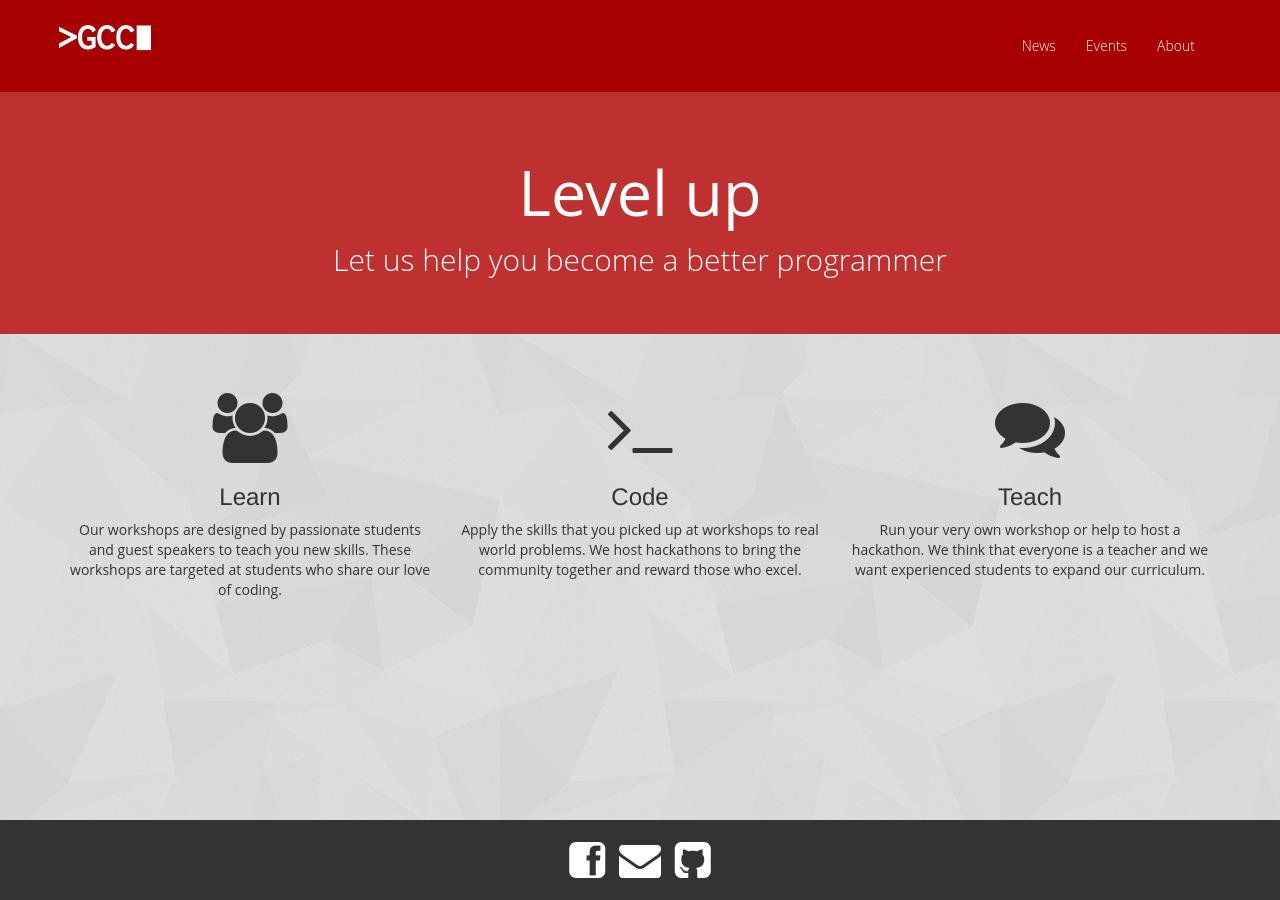
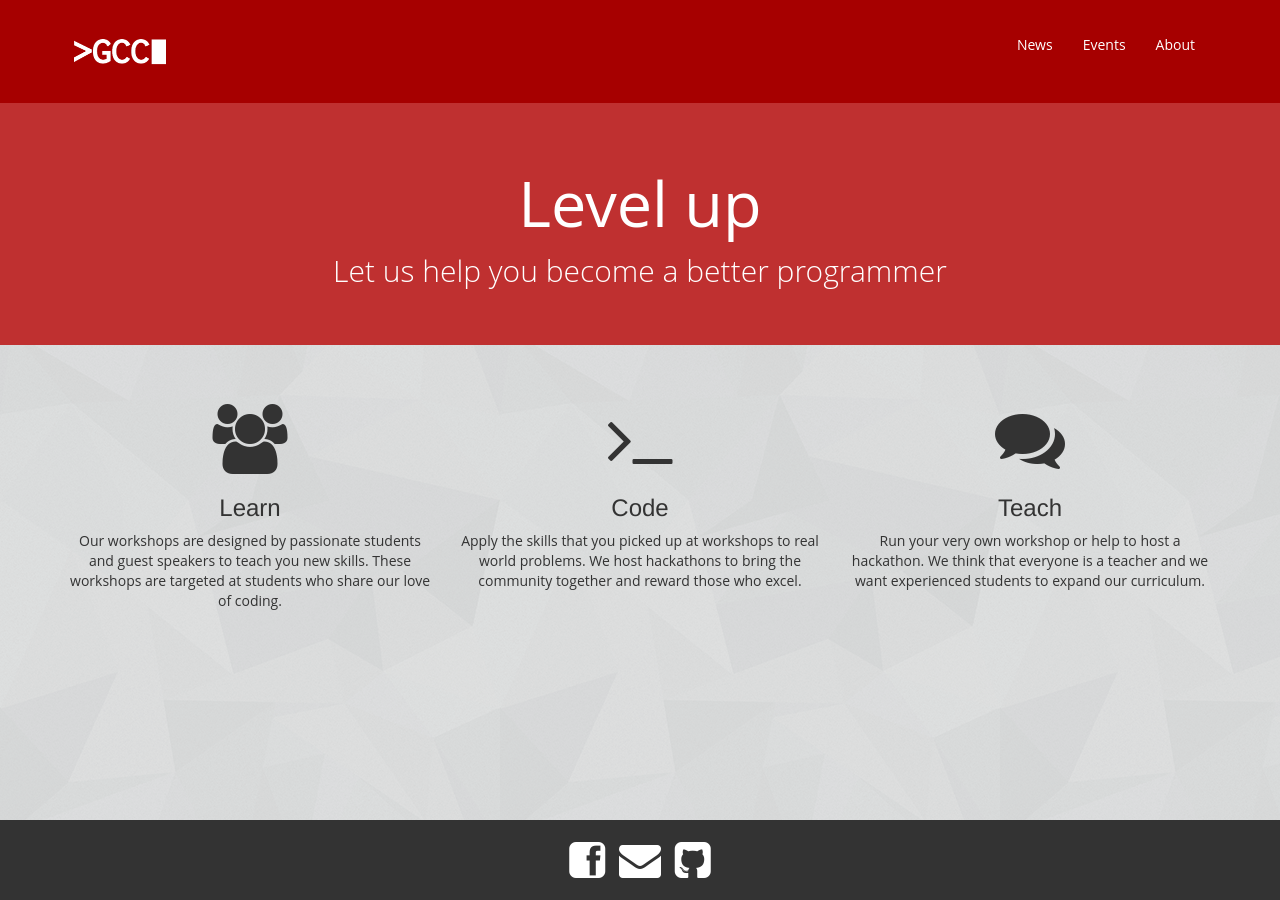
Before and after one commit to GuelphCodingCommunity/guelphcodingcommunity.github.io, a Jekyll site: the page built from index.html, in a window 1280 px wide. Built offline with Jekyll 4.4.1, drawn with Linux system fonts in a browser that asks for light colours; some web fonts are replaced; Markdown is read by kramdown in place of the engine named in the settings.

Commit message:
Fix navbar issues
* Fix LESS/CSS indentation

```diff
--- a/_includes/navbar.html
+++ b/_includes/navbar.html
@@ -1,4 +1,4 @@
-<div id="Navbar" class="navbar">
+<div id="Navbar" class="navbar navbar-default">
   <div class="container">
     <div class="navbar-header">
       <button type="button" class="navbar-toggle" data-toggle="collapse" data-target="#Navbar-links">
--- a/css/main.css
+++ b/css/main.css
@@ -19,24 +19,24 @@ body {
   margin: 0;
   padding: 20px;
   background-color: #a60000;
-  background-image: none;
+  border: 0px;
   border-radius: 0;
-}
-.navbar .navbar-brand {
-  padding: 0px;
 }
 .navbar .navbar-brand img {
   width: 100px;
 }
-.navbar .navbar-brand,
-.navbar .nav > li > a {
-  color: #ffffff;
-  font-weight: 300;
+.navbar .navbar-toggle:hover,
+.navbar .navbar-toggle:focus {
+  background-color: #910000;
 }
-.navbar .navbar-brand:hover,
-.navbar .nav > li > a:hover {
+.navbar .navbar-nav > li > a {
   color: #ffffff;
   background-color: #a60000;
+}
+.navbar .navbar-nav > li > a:hover,
+.navbar .navbar-nav > li > a:focus {
+  color: #ffffff;
+  background-color: #910000;
 }
 #Wrapper {
   min-height: 100%;
```
Also changed, not shown: less/main.less (+14 -10 lines).
